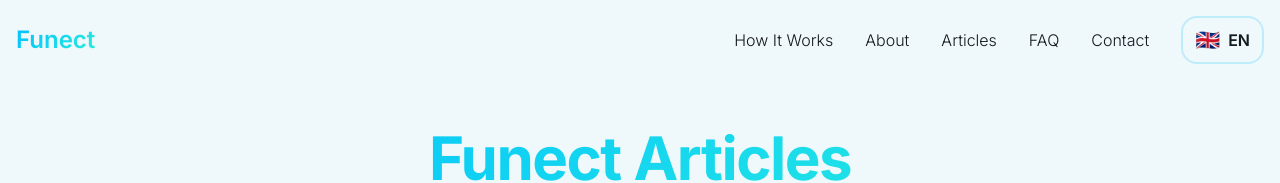
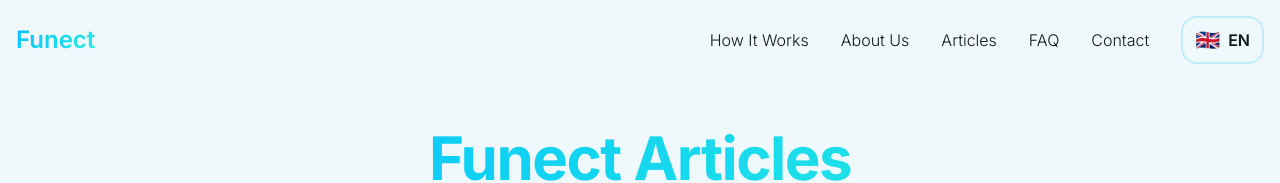
Before and after one commit to tosialpha/funect, a React (Vite) app: page /blog in a window 1280 px wide. Shown: the top 183 px of the page. Built offline with nearby package versions, Linux system fonts and the light colour scheme; the HTML template or start-up script is replaced by a standard one.

Commit message:
Change "about" to "about us"

```diff
--- a/src/contexts/LanguageContext.tsx
+++ b/src/contexts/LanguageContext.tsx
@@ -15,7 +15,7 @@ const translations = {
     // Navigation
     'nav.howItWorks': 'How It Works',
     'nav.faq': 'FAQ',
-    'nav.about': 'About',
+    'nav.about': 'About Us',
     'nav.articles': 'Articles',
     'nav.contact': 'Contact',
 
@@ -86,7 +86,7 @@ const translations = {
     'footer.rights': '2025 Funect. All rights reserved.',
 
     // About
-    'about.title': 'About Funect',
+    'about.title': 'About Us',
     'about.subtitle': 'We\'re on a mission to make sports more social, accessible, and fun for everyone.',
     'about.p1': 'Founded in 2025, Funect started with a simple observation: finding people to play sports with and discovering great venues was unnecessarily difficult. We set out to change that.',
     'about.p2': 'We\'re building a platform to connect athletes of all levels, from casual players to competitive competitors, making it easier to stay active and build meaningful connections through sports.',
```
